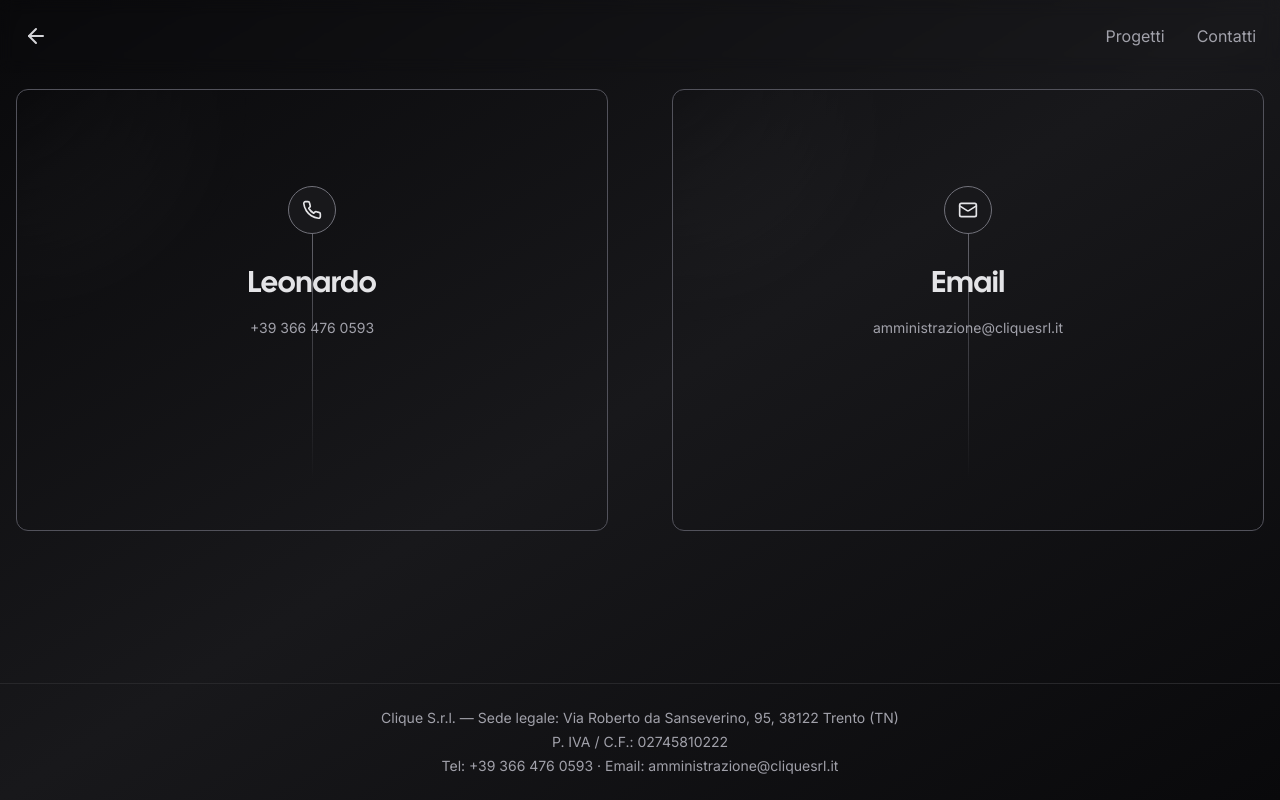
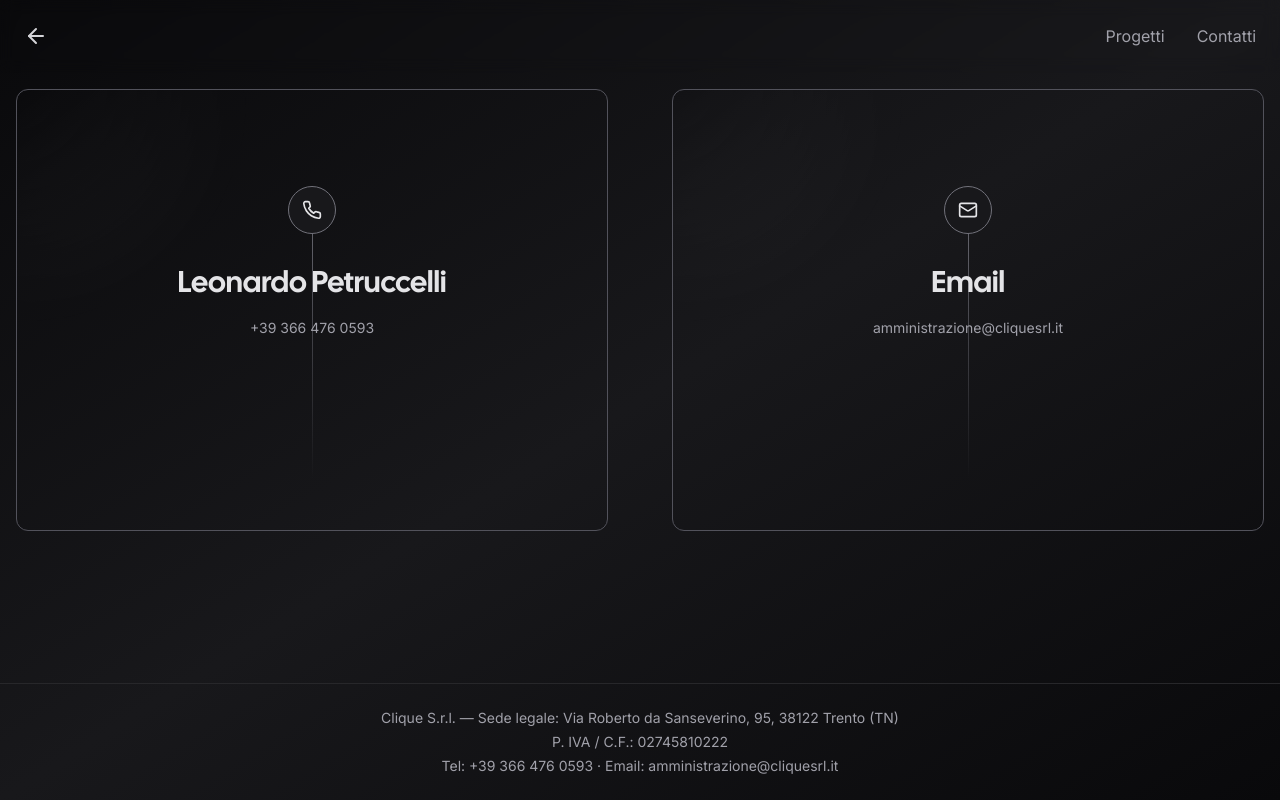
Before and after one commit to CliqueSRL/clique.website, a Next.js app: page /contact in a window 1280 px wide. Built offline with nearby package versions, Linux system fonts and the light colour scheme; no server answers; what tailwindcss-debug-screens would draw is missing.

Commit message:
Leonardo -> Leonardo Petruccelli

```diff
--- a/app/contact/page.tsx
+++ b/app/contact/page.tsx
@@ -8,7 +8,7 @@ const socials = [
   {
     icon: <Phone size={20} />,
     href: "tel:+393664760593",
-    handle: "Leonardo",
+    handle: "Leonardo\nPetruccelli",
     label: "+39 366 476 0593",
   },
   {
```
